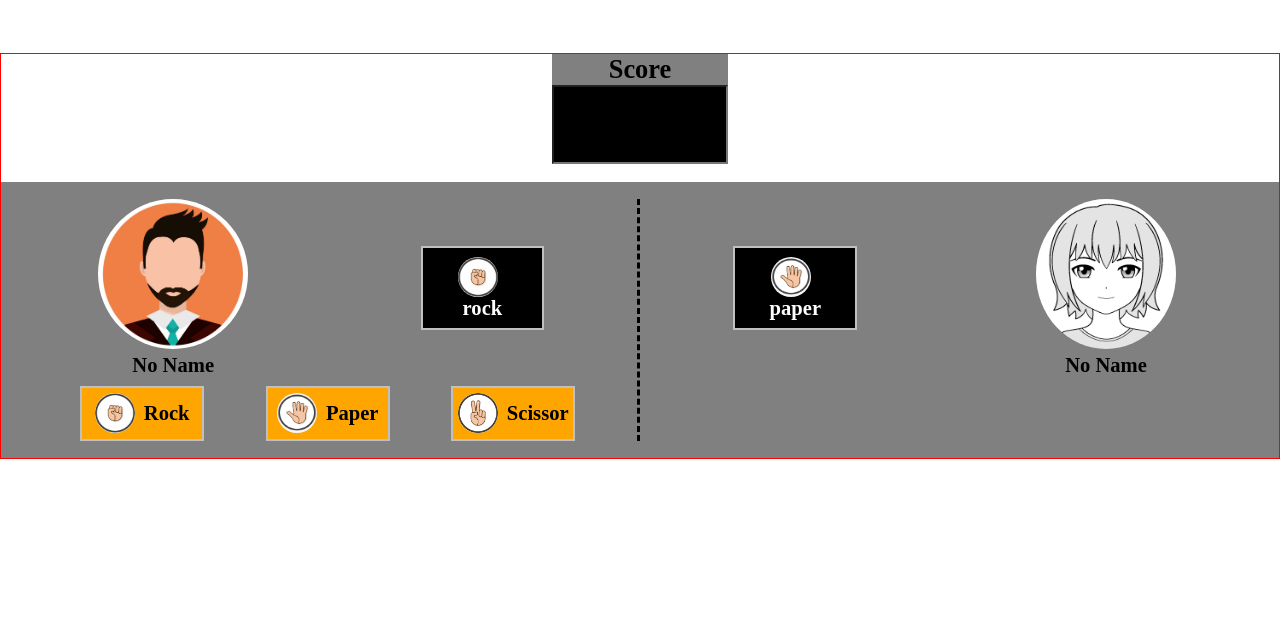
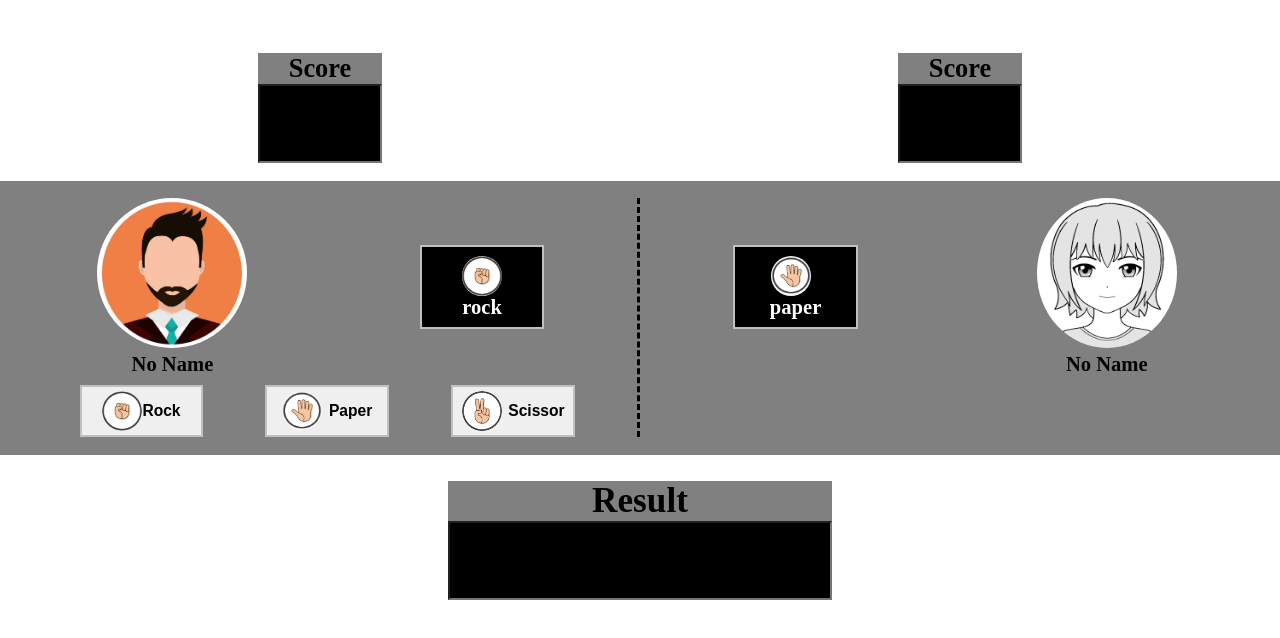
Before and after one commit to Chy-Zaber-Bin-Zahid/Rock-Paper-Scissors, a plain HTML site: page game.html in a window 1280 px wide. Drawn offline with Linux system fonts and the light colour scheme.

Commit message:
fixed code

```diff
--- a/game.css
+++ b/game.css
@@ -18,18 +18,21 @@ body{
 }
 
 section{
-  border: 1px solid red;
   display: flex;
   flex-direction: column;
   margin-top: 3em;
 }
 
 /* point part */
+.point-both{
+  display: flex;
+}
+
 .point{
   text-align: center;
   background-color: gray;
   margin: auto;
-  width: 10rem;
+  width: 7rem;
 }
 
 .point input{
@@ -90,9 +93,7 @@ section{
   display: flex;
   justify-content: center;
   align-items: center;
-  border: 2px solid silver;
-  width: 20%;
-  background-color: orange;
+  width: 100%;
   padding: .3em 0em .3em 0em;
 }
 
@@ -101,6 +102,20 @@ section{
   width: 40px;
   height: 40px;
   margin-right: .5em;
+}
+
+button{
+  /* border: 1px solid red; */
+  display: flex;
+  justify-content: center;
+  align-items: center;
+  width: 20%;
+  border: 2px solid silver;
+}
+
+button:hover {
+  background-color: orange;
+  cursor: pointer;
 }
 
 /* right part */
@@ -131,3 +146,26 @@ section{
   padding: .5em;
   border: 2px solid silver;
 }
+
+.img-selected{
+  margin: 0;
+}
+
+/* footer part */
+footer{
+  text-align: center;
+  background-color: gray;
+  width: 30%;
+  margin: 1.5em auto;
+}
+
+footer input{
+  background-color: black;
+  color: white;
+  text-align: center;
+  font-family: sans-serif;
+  font-weight: bolder;
+  font-size: 2rem;
+  padding: .5em 0em .5em 0em;
+  width: 100%;
+}
--- a/game.html
+++ b/game.html
@@ -10,9 +10,15 @@
   <body>
     <section>
       <!-- top part -->
+      <div class="point-both">
         <div class="point">
           <h1>Score</h1>
           <input type="text" />
+        </div>
+        <div class="point">
+          <h1>Score</h1>
+          <input type="text" />
+        </div>
       </div>
       <!-- bottom part -->
       <div class="game">
@@ -24,25 +30,33 @@
               <h3>No Name</h3>
             </div>
             <div class="left-same selected">
-              <img class="three-hand" src="rock.png" alt="" />
+              <img class="three-hand img-selected" src="rock.png" alt="" />
               <h3>rock</h3>
             </div>
           </div>
 
           <!-- left bottom -->
           <div class="bottom-left">
+            <button>
               <div class="bot-align">
-              <img class="three-hand" src="rock.png" alt="">
+                <img class="three-hand img-selected" src="rock.png" alt="" />
                 <h3>Rock</h3>
               </div>
+            </button>
+
+            <button>
               <div class="bot-align">
-              <img class="three-hand" src="paper.png" alt="">
+                <img class="three-hand" src="paper.png" alt="" />
                 <h3>Paper</h3>
               </div>
+            </button>
+
+            <button>
               <div class="bot-align">
-              <img class="three-hand" src="scissors.png" alt="">
+                <img class="three-hand" src="scissors.png" alt="" />
                 <h3>Scissor</h3>
               </div>
+            </button>
           </div>
         </div>
 
@@ -59,5 +73,10 @@
         </div>
       </div>
     </section>
+
+    <footer>
+      <h1>Result</h1>
+      <input type="text" />
+    </footer>
   </body>
 </html>
```
Lines whose indentation alone changed are shown as unchanged.
